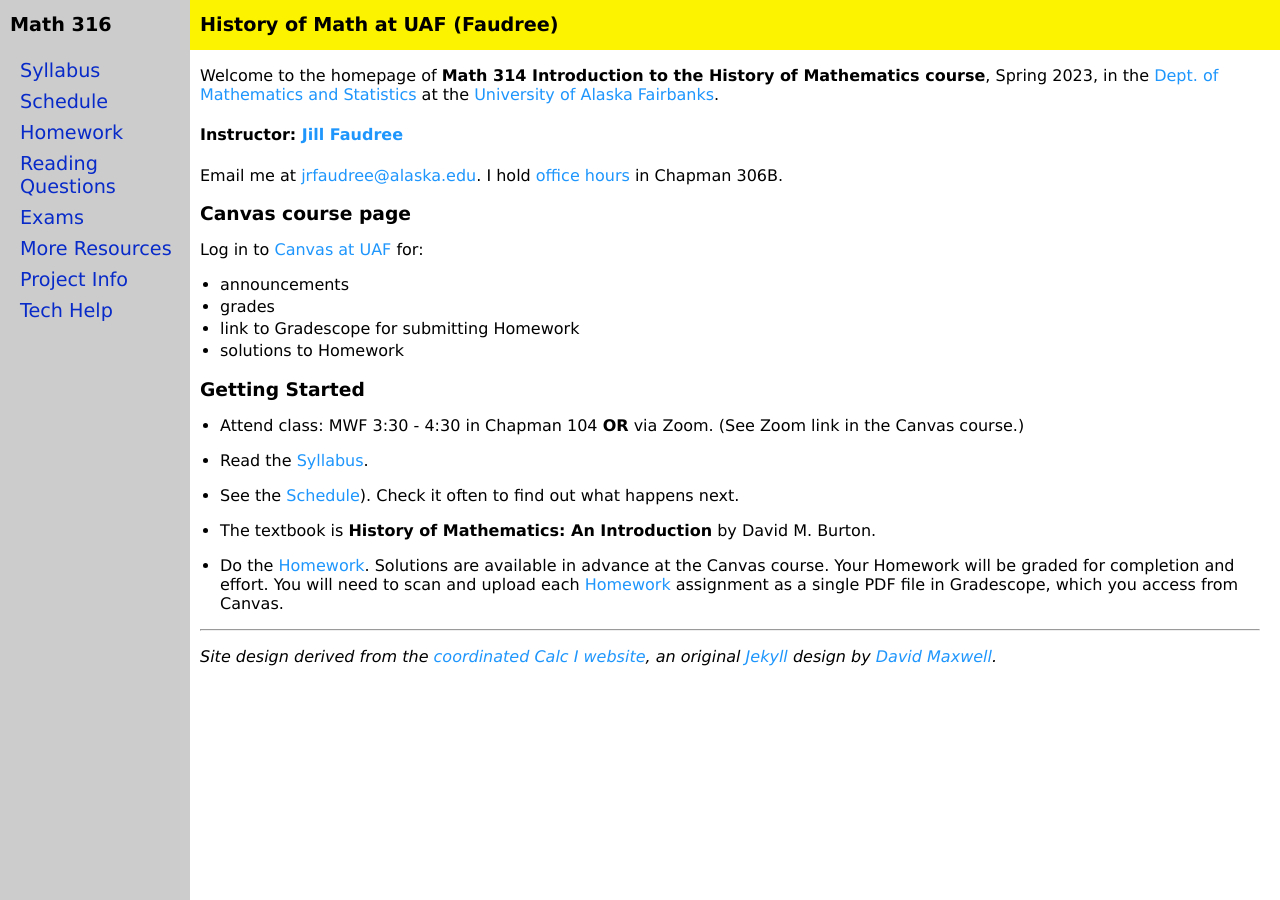
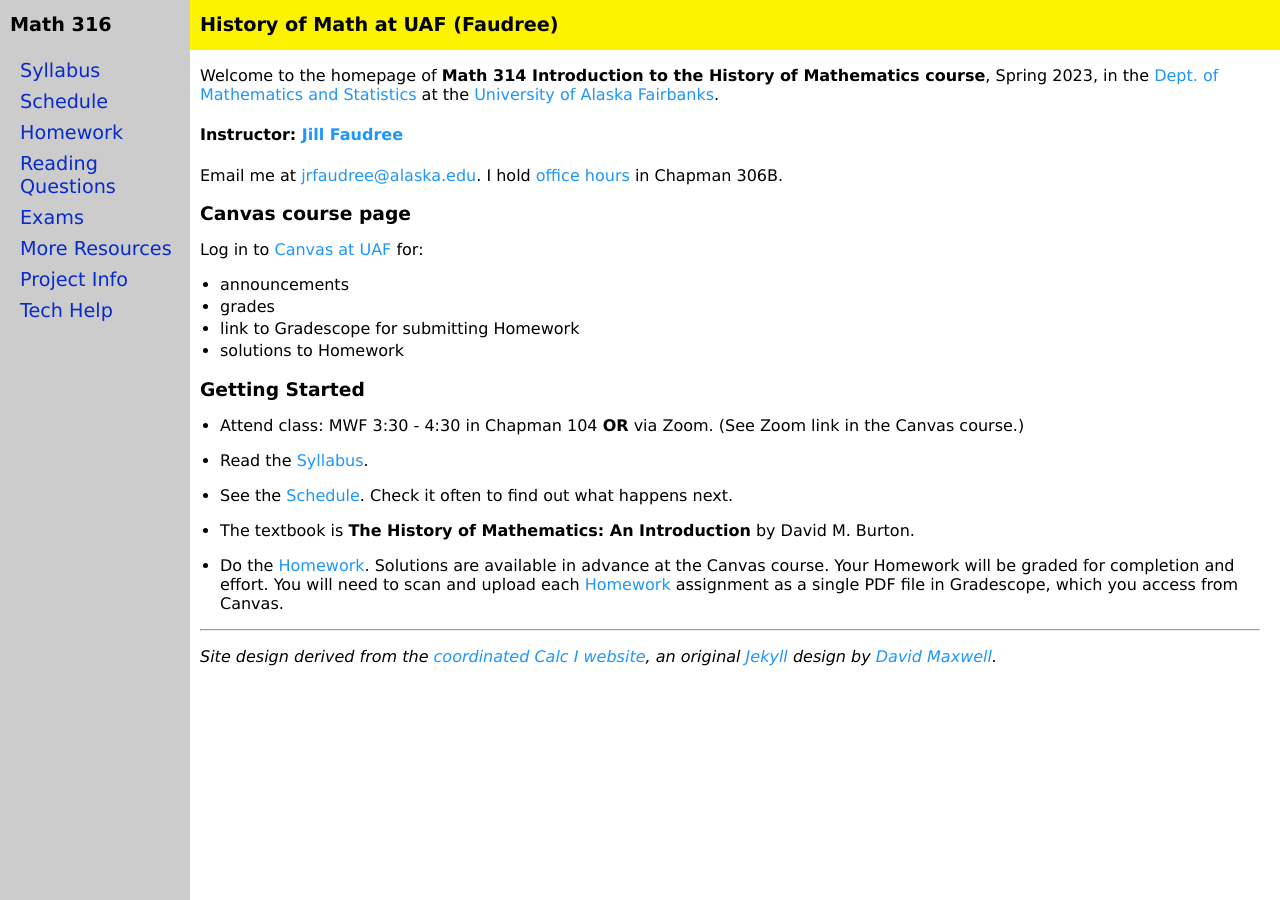
Before and after one commit to jrfaudree/HOM, a Jekyll site: the page built from index.md, in a window 1280 px wide. Built offline with Jekyll 4.4.1, drawn with Linux system fonts in a browser that asks for light colours.

Commit message:
Update index.md

```diff
--- a/index.md
+++ b/index.md
@@ -24,9 +24,9 @@ Log in to [Canvas at UAF](https://canvas.alaska.edu/courses) for:
 
 * Read the [Syllabus](assets/general/syllabus.pdf).
 
-* See the [Schedule](https://docs.google.com/spreadsheets/d/e/2PACX-1vRljb1-0lJ9CtIRxdMsZyeBSeQeEZfkl7WBYEpcGmgYnoMynhaaJGCkPKR3t-NxstMAChrq4HY-ms9D/pubhtml?gid=0&single=true)).  Check it often to find out what happens next.
+* See the [Schedule](https://docs.google.com/spreadsheets/d/e/2PACX-1vRljb1-0lJ9CtIRxdMsZyeBSeQeEZfkl7WBYEpcGmgYnoMynhaaJGCkPKR3t-NxstMAChrq4HY-ms9D/pubhtml?gid=0&single=true).  Check it often to find out what happens next.
 
-* The textbook is **History of Mathematics: An Introduction** by David M. Burton.
+* The textbook is **The History of Mathematics: An Introduction** by David M. Burton.
 
 * Do the [Homework](homework.html).  Solutions are available in advance at the Canvas course. Your Homework will be graded for completion and effort.  You will need to scan and upload each [Homework](homework.html) assignment as a single PDF file in Gradescope, which you access from Canvas.
 
```
